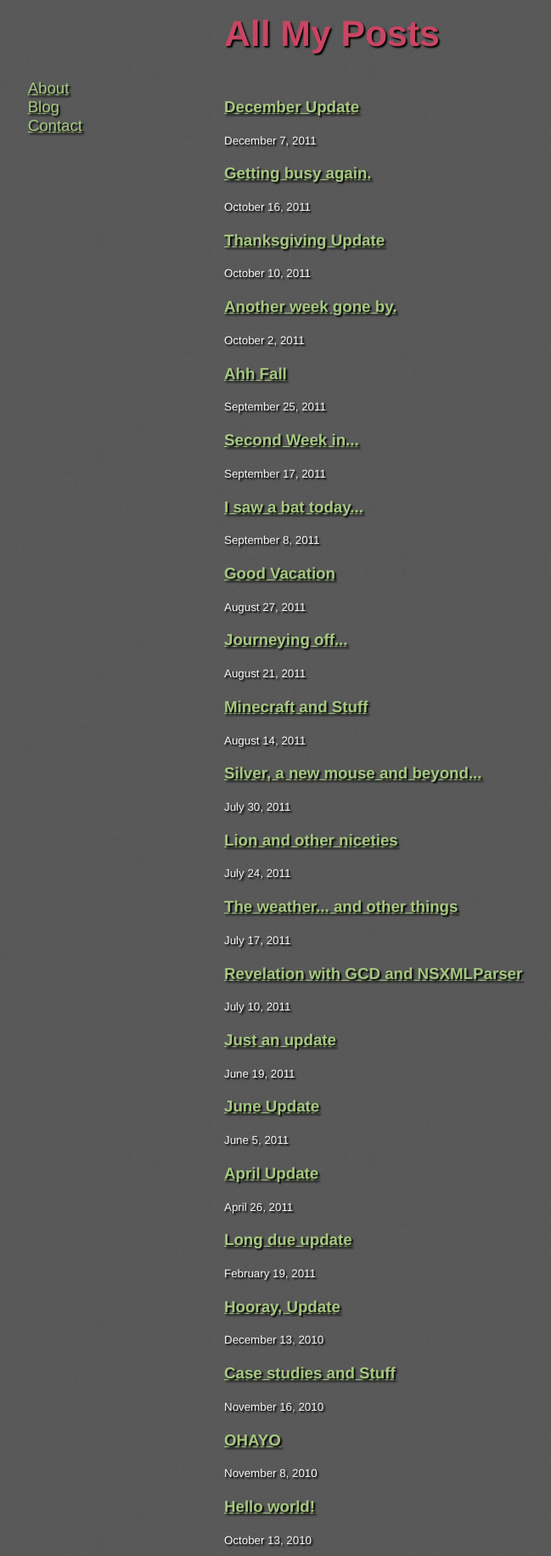
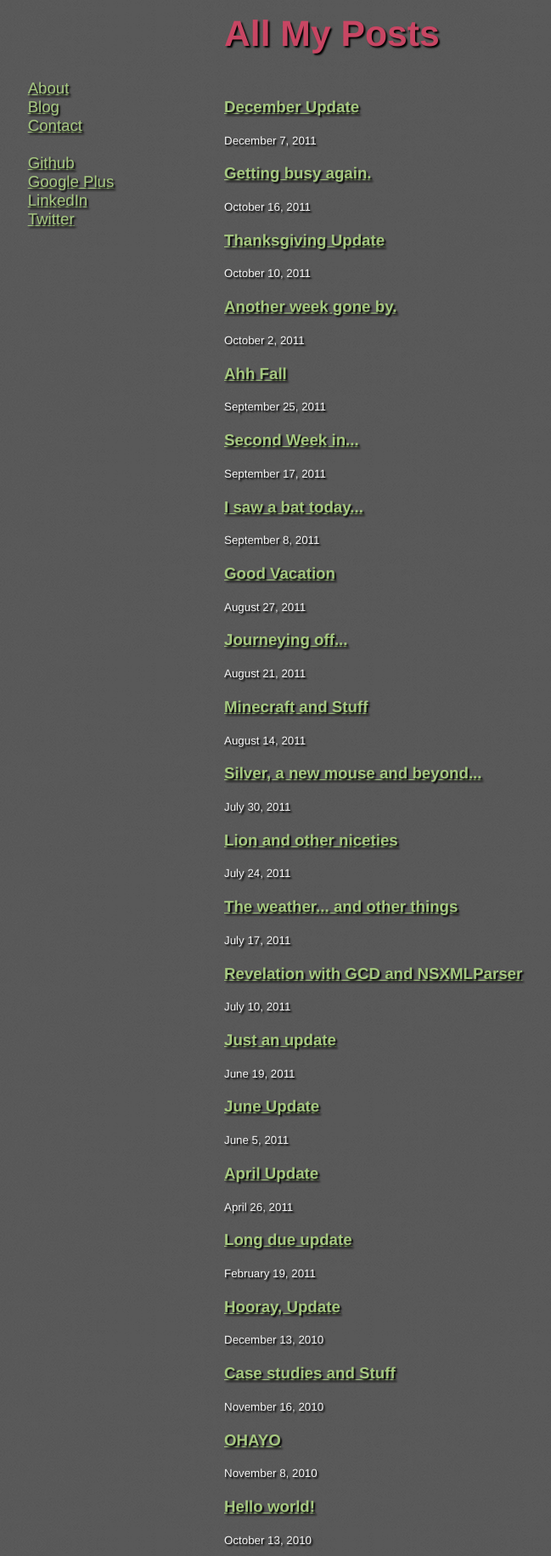
Before and after one commit to sbentzen/sbentzen.github.com, a Jekyll site: the page built from blog.html, in a window 1280 px wide. Shown: the whole page at 85% size, without its empty margins (26-675 px from the left). Built offline with Jekyll 4.4.1, drawn with Linux system fonts in a browser that asks for light colours; Markdown is read by kramdown in place of the engine named in the settings.

Commit message:
More work on my personal site, i fiddled with the sidebar and removed some stuff at the bottom of the main page, also added some stuff into the header

```diff
--- a/_includes/header.html
+++ b/_includes/header.html
@@ -2,7 +2,7 @@
 <meta name="google-site-verification" content="eIXjvPN_JTpGbwY2EiSHk8JaYyUWtQa7CVr7EBXFQc4" />
 <title>{{page.title}}</title>
 <script src="/scripts/jquery.js" type="text/javascript" charset="utf-8"></script>
-<link rel="stylesheet" href="/stylesheets/style.css" type="text/css" charset="utf-8">
+<link rel="stylesheet" href="/stylesheets/style.css" type="text/css">
 <script type="text/javascript">
 
   var _gaq = _gaq || [];
--- a/_includes/sidebar.html
+++ b/_includes/sidebar.html
@@ -2,4 +2,9 @@
     <li><a href="/index.html">About</a></li>
     <li><a href="/blog.html">Blog</a></li>
     <li><a href="mailto:sbentzen@gmail.com">Contact</a></li>
+    <br/>
+    <li><a href="https://github.com/sbentzen">Github</a></li>
+    <li><a href="https://plus.google.com/114535672384891706672">Google Plus</a></li>
+    <li><a href="ca.linkedin.com/pub/shaun-bentzen/2b/264/713">LinkedIn</a></li>
+    <li><a href="http://twitter.com/smbentzen">Twitter</a></li>
 </ul>
--- a/index.html
+++ b/index.html
@@ -14,10 +14,4 @@ title: Shaun Bentzen
 		<p id="BIO">
 			Hello, My Name is Shaun Bentzen, I'm a third year student in the Computer Engineering Program at Cambrian College. I am a registered iPhone/iPad developer, Web developer and scripting enthusiast. I am hosting my own blog which you can reach by clicking <a href="blog.html">here</a>. I am on Twitter, Linkedin, Facebook, Github and various other forums and sites, to which I mostly go by the handle of sbentzen, links to my social media pages are below. I have two certifications from Apple and am working on getting my CCNA and am considering getting MCITP. I host all of my own content on my web server and am very interested in linux and open source in all forms.
 		</p>
-
-		<ul id="socmedia">
-			<li><a href="https://twitter.com/smbentzen/">Twitter</a></li>
-			<li><a href="http://ca.linkedin.com/pub/shaun-bentzen/2b/264/713">LinkedIn</a></li>
-
-		</ul>
 	</div>
```
